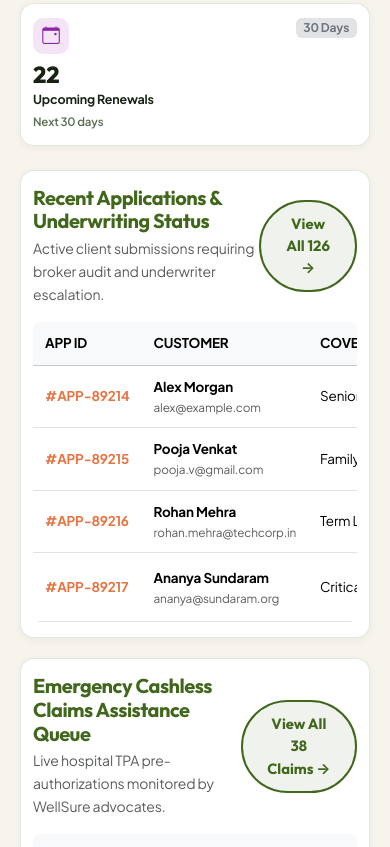
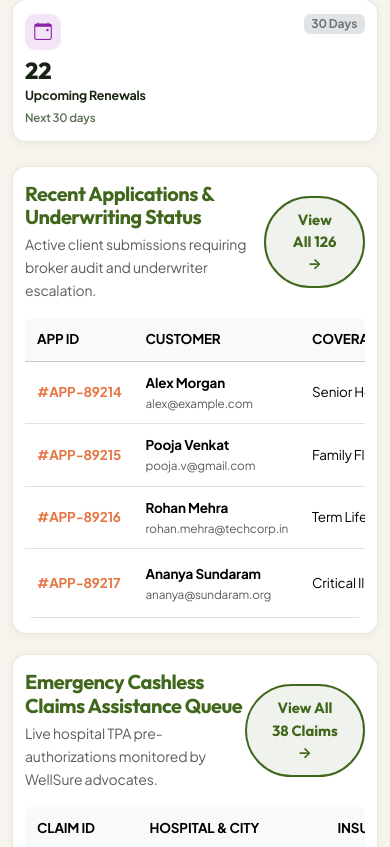
Before and after one commit to MR-CodersHub/Life-Health-Insurance-, a plain HTML site: page admin-dashboard.html in a window 390 px wide. Shown: the part 1153-2000 px from the top of the page. Drawn offline with nearby package versions, Linux system fonts and the light colour scheme.

Commit message:
responsiveness

```diff
--- a/css/about.css
+++ b/css/about.css
@@ -15,7 +15,9 @@
     radial-gradient(circle at 85% 60%, rgba(243, 164, 131, 0.25) 0%, transparent 45%);
   padding-top: clamp(45px, 6vw, 75px);
   padding-bottom: 0;
-  overflow: hidden;
+  overflow: hidden !important;
+  overflow: clip !important;
+  max-width: 100vw !important;
   border-bottom: 1px solid var(--color-border-subtle);
 }
 
@@ -34,6 +36,7 @@
   right: 5%;
   width: 480px;
   height: 480px;
+  max-width: 90vw;
   border-radius: 62% 38% 70% 30% / 45% 55% 45% 55%;
   background: linear-gradient(135deg, rgba(255, 211, 163, 0.6) 0%, rgba(243, 164, 131, 0.35) 100%);
   filter: blur(8px);
--- a/css/admin.css
+++ b/css/admin.css
@@ -679,13 +679,21 @@
 .table-responsive {
   -webkit-overflow-scrolling: touch;
   border-radius: var(--radius-sm);
-  overflow-x: auto;
+  overflow-x: auto !important;
   position: relative;
+  max-width: 100% !important;
+  width: 100% !important;
 }
 
 .table-responsive > .table {
   min-width: 680px;
   margin-bottom: 0;
+}
+
+.admin-data-card {
+  max-width: 100% !important;
+  min-width: 0 !important;
+  overflow: hidden !important;
 }
 
 /* Tablet & Mobile Screens (â‰¤ 991.98px) */
--- a/css/dashboard.css
+++ b/css/dashboard.css
@@ -33,14 +33,20 @@ body.dashboard-body {
   background-color: var(--color-dash-bg);
   color: var(--color-dash-text);
   font-family: var(--font-body);
-  overflow-x: hidden;
+  overflow-x: hidden !important;
+  overflow-x: clip !important;
+  width: 100% !important;
+  max-width: 100% !important;
 }
 
 .dashboard-app-layout {
   display: flex;
   min-height: 100vh;
-  width: 100%;
+  width: 100% !important;
+  max-width: 100% !important;
   position: relative;
+  overflow-x: hidden !important;
+  overflow-x: clip !important;
 }
 
 /* -------------------------------------------------------------------
@@ -274,10 +280,14 @@ body.dashboard-body {
 .dashboard-workspace {
   margin-left: var(--sidebar-width);
   flex-grow: 1;
-  min-width: 0;
+  min-width: 0 !important;
+  max-width: 100% !important;
+  width: 100% !important;
   display: flex;
   flex-direction: column;
   min-height: 100vh;
+  overflow-x: hidden !important;
+  overflow-x: clip !important;
 }
 
 [dir="rtl"] .dashboard-workspace {
@@ -452,11 +462,19 @@ body.dashboard-body {
    ------------------------------------------------------------------- */
 .dashboard-main-scroll {
   flex-grow: 1;
+  min-width: 0 !important;
+  max-width: 100% !important;
+  width: 100% !important;
   padding: clamp(20px, 3.5vw, 40px);
+  overflow-x: hidden !important;
+  overflow-x: clip !important;
 }
 
 .dash-tab-pane {
   display: none;
+  min-width: 0 !important;
+  max-width: 100% !important;
+  width: 100% !important;
   animation: fadeIn 0.25s ease-in-out forwards;
 }
 
@@ -986,8 +1004,12 @@ body.dashboard-body {
     gap: 8px;
   }
 
-  .dashboard-main-content {
-    padding: 20px 16px;
+  .dashboard-main-content,
+  .dashboard-main-scroll {
+    padding: 20px 16px !important;
+    max-width: 100vw !important;
+    overflow-x: hidden !important;
+    overflow-x: clip !important;
   }
 
   /* Client Welcome Hero Card Mobile */
@@ -1083,8 +1105,12 @@ body.dashboard-body {
     padding: 3px;
   }
 
-  .dashboard-main-content {
-    padding: 16px 12px;
+  .dashboard-main-content,
+  .dashboard-main-scroll {
+    padding: 16px 12px !important;
+    max-width: 100vw !important;
+    overflow-x: hidden !important;
+    overflow-x: clip !important;
   }
 
   .client-hero-card {
--- a/css/style.css
+++ b/css/style.css
@@ -87,6 +87,9 @@
 html {
   scroll-behavior: smooth;
   font-size: 16px;
+  overflow-x: hidden;
+  overflow-x: clip;
+  max-width: 100%;
 }
 
 body {
@@ -96,7 +99,25 @@ body {
   line-height: 1.65;
   letter-spacing: -0.01em;
   overflow-x: hidden;
+  overflow-x: clip;
+  max-width: 100%;
+  width: 100%;
+  position: relative;
   transition: background-color var(--transition-normal), color var(--transition-normal);
+}
+
+/* Universal Row Gutter Protection on Mobile (Prevents 12-15px Horizontal Overflow) */
+@media (max-width: 991.98px) {
+  .row.g-5 {
+    --bs-gutter-x: 1.5rem !important;
+  }
+}
+
+@media (max-width: 767.98px) {
+  .row.g-5,
+  .row.g-4 {
+    --bs-gutter-x: 1rem !important;
+  }
 }
 
 h1,
```
Also changed, not shown: css/home.css (+7 -1 lines), css/legal.css (+15 -1 lines), css/pricing.css (+10 -1 lines), privacy.html (+2 -0 lines), terms.html (+2 -0 lines).
